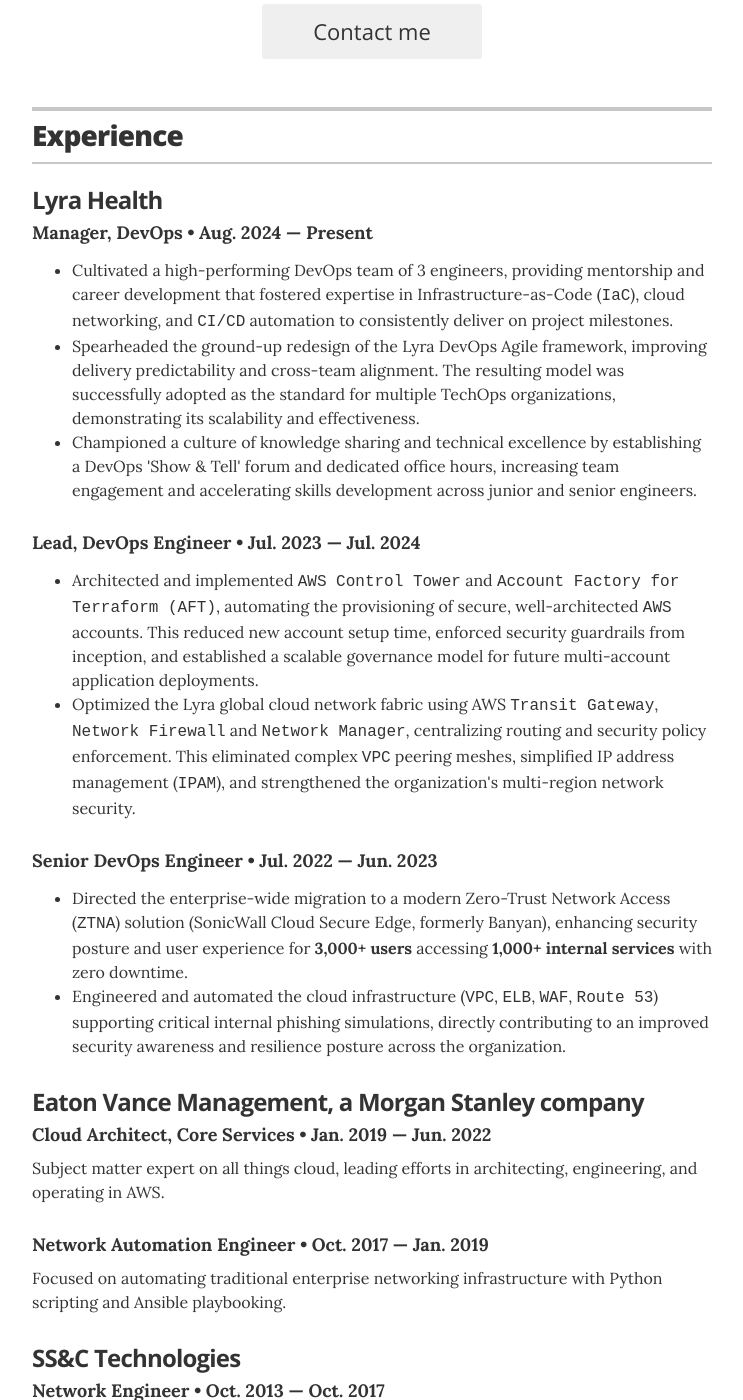
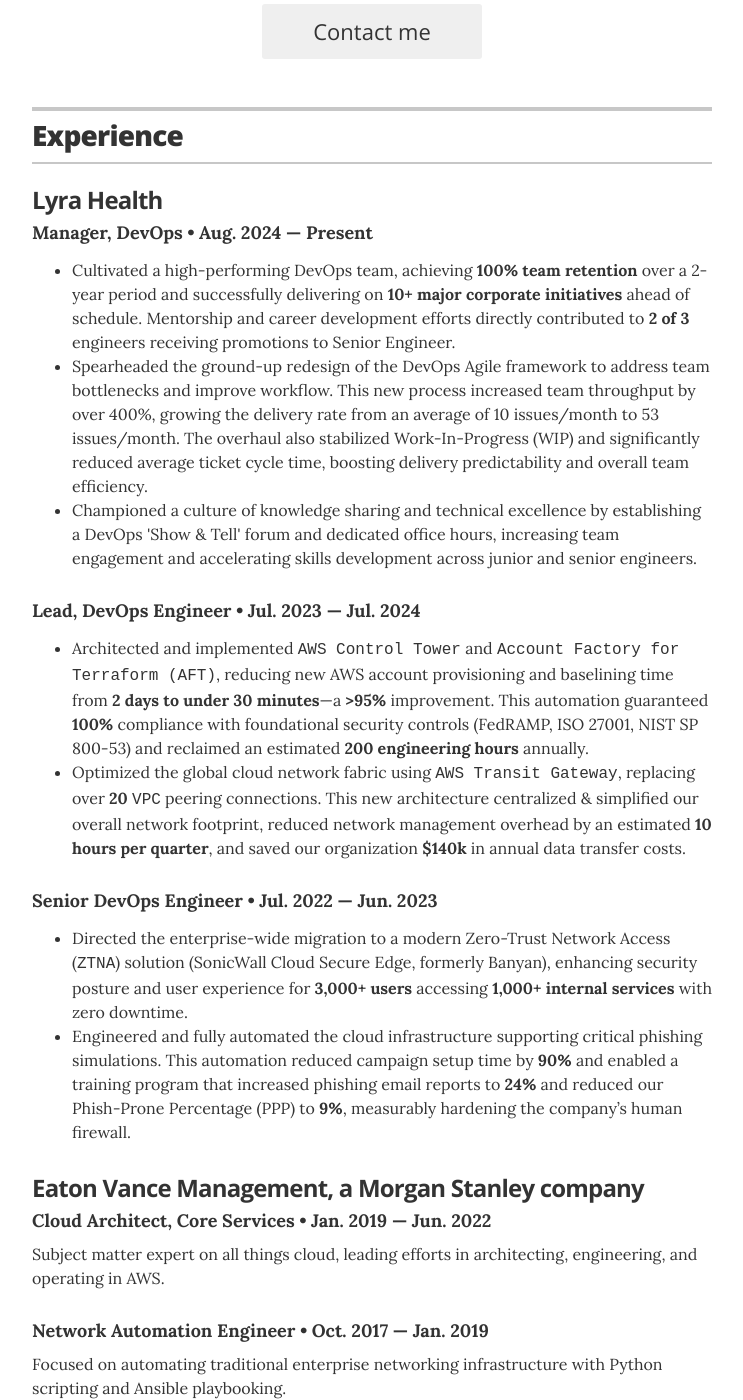
Before and after one commit to patrick-andrew-jain-taylor/resume, a Jekyll site: the page built from index.html, in a window 1280 px wide and 1400 px high, scrolled down 508 px. Shown: the whole window, without its empty margins (268-1011 px from the left). Built offline with Jekyll 4.4.1, drawn with Linux system fonts in a browser that asks for light colours.

Commit message:
fix: experience stats

```diff
--- a/_data/experience.yml
+++ b/_data/experience.yml
@@ -3,15 +3,15 @@
 - company: Lyra Health
   position: Manager, DevOps
   duration: Aug. 2024 &mdash; Present
-  summary: <ul class="resume-item-list"><li>Cultivated a high-performing DevOps team of 3 engineers, providing mentorship and career development that fostered expertise in Infrastructure-as-Code (<code>IaC</code>), cloud networking, and <code>CI/CD</code> automation to consistently deliver on project milestones.</li><li>Spearheaded the ground-up redesign of the Lyra DevOps Agile framework, improving delivery predictability and cross-team alignment. The resulting model was successfully adopted as the standard for multiple TechOps organizations, demonstrating its scalability and effectiveness.</li><li>Championed a culture of knowledge sharing and technical excellence by establishing a DevOps 'Show & Tell' forum and dedicated office hours, increasing team engagement and accelerating skills development across junior and senior engineers.</li></ul>
+  summary: <ul class="resume-item-list"><li>Cultivated a high-performing DevOps team, achieving <strong>100% team retention</strong> over a 2-year period and successfully delivering on <strong>10+ major corporate initiatives</strong> ahead of schedule. Mentorship and career development efforts directly contributed to <strong>2 of 3</strong> engineers receiving promotions to Senior Engineer.</li><li>Spearheaded the ground-up redesign of the DevOps Agile framework to address team bottlenecks and improve workflow. This new process increased team throughput by over 400%, growing the delivery rate from an average of 10 issues/month to 53 issues/month. The overhaul also stabilized Work-In-Progress (WIP) and significantly reduced average ticket cycle time, boosting delivery predictability and overall team efficiency.</li><li>Championed a culture of knowledge sharing and technical excellence by establishing a DevOps 'Show & Tell' forum and dedicated office hours, increasing team engagement and accelerating skills development across junior and senior engineers.</li></ul>
 
 - position: Lead, DevOps Engineer
   duration: Jul. 2023 &mdash; Jul. 2024
-  summary: <ul class="resume-item-list"><li>Architected and implemented <code>AWS Control Tower</code> and <code>Account Factory for Terraform (AFT)</code>, automating the provisioning of secure, well-architected <code>AWS</code> accounts. This reduced new account setup time, enforced security guardrails from inception, and established a scalable governance model for future multi-account application deployments.</li><li>Optimized the Lyra global cloud network fabric using AWS <code>Transit Gateway</code>, <code>Network Firewall</code> and <code>Network Manager</code>, centralizing routing and security policy enforcement. This eliminated complex <code>VPC</code> peering meshes, simplified IP address management (<code>IPAM</code>), and strengthened the organization's multi-region network security.</li></ul>
+  summary: <ul class="resume-item-list"><li>Architected and implemented <code>AWS Control Tower</code> and <code>Account Factory for Terraform (AFT)</code>, reducing new AWS account provisioning and baselining time from <strong>2 days to under 30 minutes</strong>—a <strong>>95%</strong> improvement. This automation guaranteed <strong>100%</strong> compliance with foundational security controls (FedRAMP, ISO 27001, NIST SP 800-53) and reclaimed an estimated <strong>200 engineering hours</strong> annually.</li><li>Optimized the global cloud network fabric using <code>AWS Transit Gateway</code>, replacing over <strong>20</strong> <code>VPC</code> peering connections. This new architecture centralized & simplified our overall network footprint, reduced network management overhead by an estimated <strong>10 hours per quarter</strong>, and saved our organization <strong>$140k</strong> in annual data transfer costs.</li></ul>
 
 - position: Senior DevOps Engineer
   duration: Jul. 2022 &mdash; Jun. 2023
-  summary: <ul class="resume-item-list"><li>Directed the enterprise-wide migration to a modern Zero-Trust Network Access (<code>ZTNA</code>) solution (SonicWall Cloud Secure Edge, formerly Banyan), enhancing security posture and user experience for <strong>3,000+ users</strong> accessing <strong>1,000+ internal services</strong> with zero downtime.</li><li>Engineered and automated the cloud infrastructure (<code>VPC</code>, <code>ELB</code>, <code>WAF</code>, <code>Route 53</code>) supporting critical internal phishing simulations, directly contributing to an improved security awareness and resilience posture across the organization.</li></ul>
+  summary: <ul class="resume-item-list"><li>Directed the enterprise-wide migration to a modern Zero-Trust Network Access (<code>ZTNA</code>) solution (SonicWall Cloud Secure Edge, formerly Banyan), enhancing security posture and user experience for <strong>3,000+ users</strong> accessing <strong>1,000+ internal services</strong> with zero downtime.</li><li>Engineered and fully automated the cloud infrastructure supporting critical phishing simulations. This automation reduced campaign setup time by <strong>90%</strong> and enabled a training program that increased phishing email reports to <strong>24%</strong> and reduced our Phish-Prone Percentage (PPP) to <strong>9%</strong>, measurably hardening the company’s human firewall.</li></ul>
 
 # Cloud Architect, Core Services
 - company: Eaton Vance Management, a Morgan Stanley company
```
